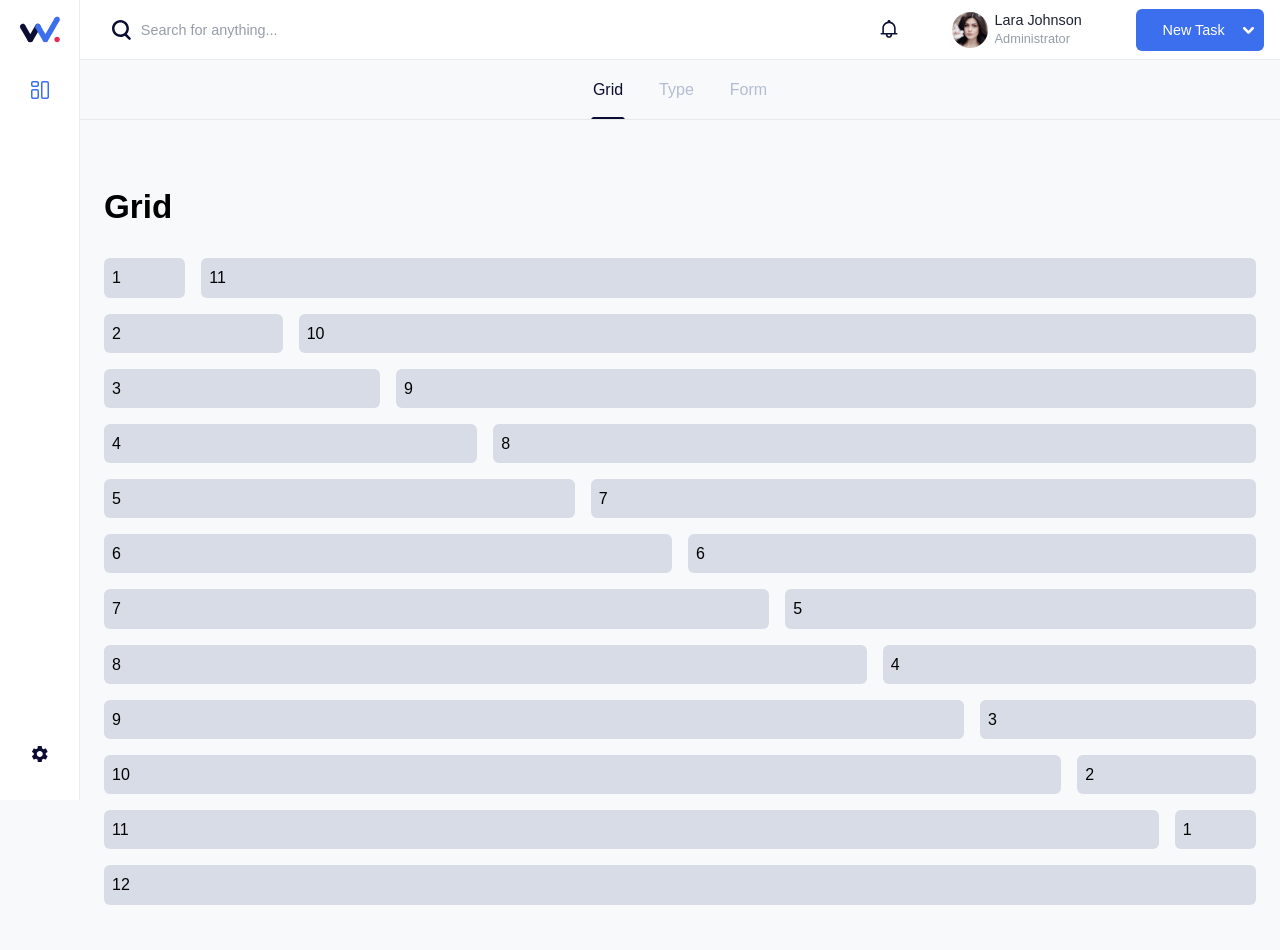
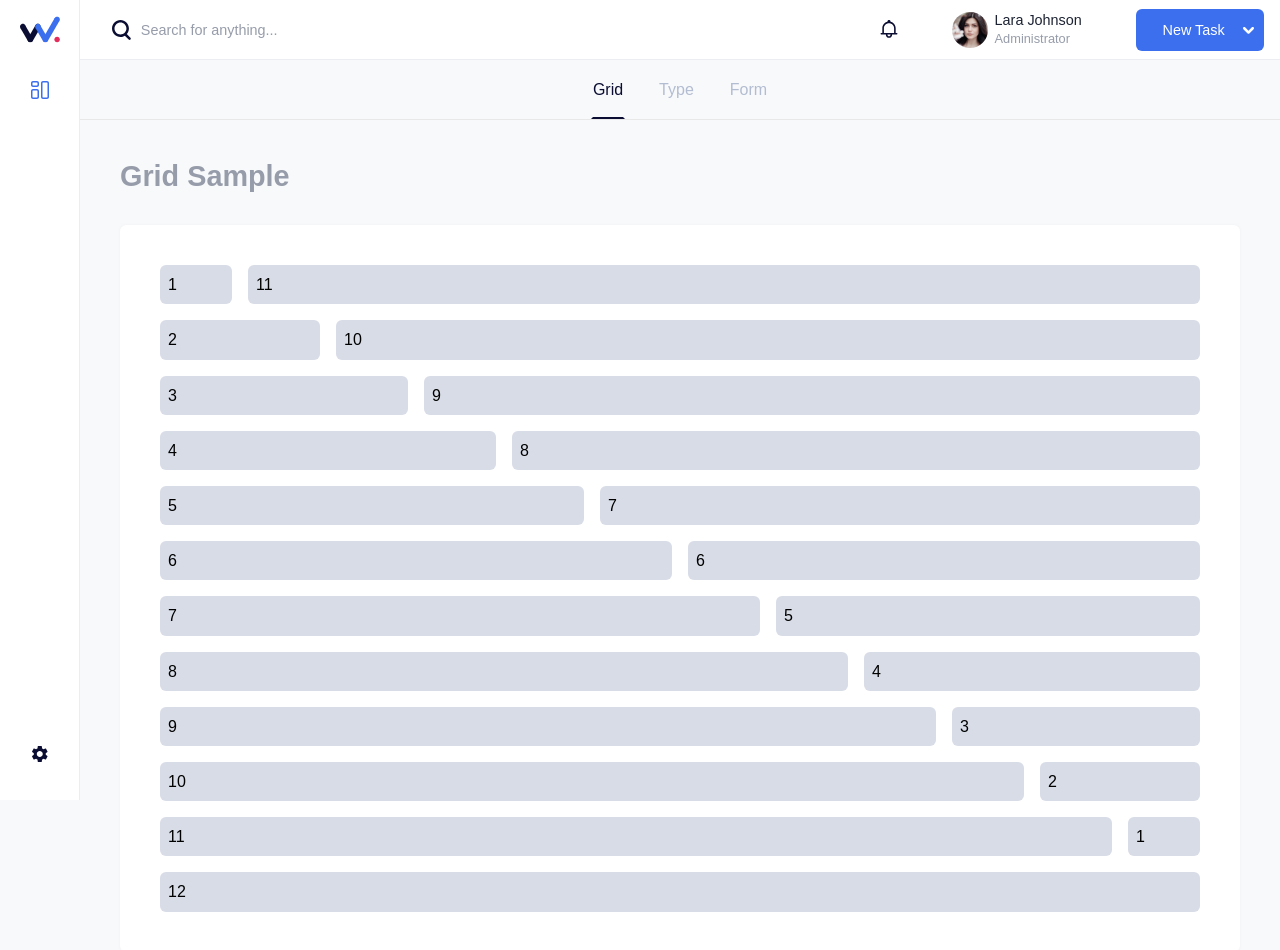
Before and after one commit to yabhq/WorkSweet-UI, a Vue app: page /elements in a window 1280 px wide. Shown: the top 950 px of the page. Before the commit the page ends 929 px from the top, so only its background shows below. Built offline with nearby package versions, Linux system fonts and the light colour scheme; a web font is replaced by a local one.

Commit message:
💄Add scss card

```diff
--- a/src/assets/scss/partials/_helpers.scss
+++ b/src/assets/scss/partials/_helpers.scss
@@ -6,3 +6,22 @@
     fill: $primary
   }
 }
+
+.page {
+  // padding: 1rem;
+  &-section {
+    padding: 1rem;
+    .page-title {
+      color: $neutral_4;
+      margin-top: 0;
+      font-size: 1.8rem;
+    }
+  }
+}
+
+.card {
+  background: $white;
+  box-shadow: 0 0 2px rgba(232,232,232,0.7);
+  border-radius: $border-radius;
+  padding:2rem;
+}
--- a/src/views/Elements/form.vue
+++ b/src/views/Elements/form.vue
@@ -1,12 +1,13 @@
 <template>
-  <section class="comp-item">
+  <section class="page-section">
         <div class="row">
           <div class="col">
-            <h2 class="comp-subtitle">Form</h2>
+            <h2 class="page-title">Form</h2>
           </div>
         </div>
         <div class="row">
           <div class="col">
+            <div class="card">
               <form>
                 <div class="form-group">
                   <label
@@ -51,6 +52,7 @@
               </form>
             </div>
           </div>
+        </div>
       </section>
 </template>
 
--- a/src/views/Elements/grid.vue
+++ b/src/views/Elements/grid.vue
@@ -1,10 +1,13 @@
 <template>
-  <section class="comp-item">
+  <section class="page-section">
     <div class="row">
       <div class="col">
-        <h2 class="comp-subtitle">Grid</h2>
+        <h2 class="page-title">Grid Sample</h2>
       </div>
     </div>
+    <div class="row">
+      <div class="col">
+        <div class="card">
           <div
             v-for="(col, i) in 12"
             :key="i"
@@ -19,6 +22,9 @@
               :class="`col-${12 - col}`">
               <div class="grid-item">
                 {{ 12 - col }}
+              </div>
+            </div>
+          </div>
         </div>
       </div>
     </div>
--- a/src/views/Elements/type.vue
+++ b/src/views/Elements/type.vue
@@ -1,12 +1,13 @@
 <template>
-  <section class="comp-item">
+  <section class="page-section">
     <div class="row">
       <div class="col">
-        <h2 class="comp-subtitle">Headings</h2>
+        <h2 class="page-title">Type</h2>
       </div>
     </div>
     <div class="row">
       <div class="col">
+        <div class="card">
           <h1>Header 1</h1>
           <p>Lorem ipsum dolor sit amet, consectetur adipiscing elit,
             sed do eiusmod tempor incididunt ut labore et dolore magna aliqua.
@@ -37,15 +38,12 @@
             sed do eiusmod tempor incididunt ut labore et dolore magna aliqua.
             Ut enim ad minim veniam, quis nostrud exercitation ullamco laboris
             nisi ut aliquip ex ea commodo consequat. </p>
-      </div>
-    </div>
-    <div class="row">
-      <div class="col">
           <a
             href="#"
             class="link">
             I'm a link
           </a>
+        </div>
       </div>
     </div>
   </section>
```
Lines whose indentation alone changed are shown as unchanged.
